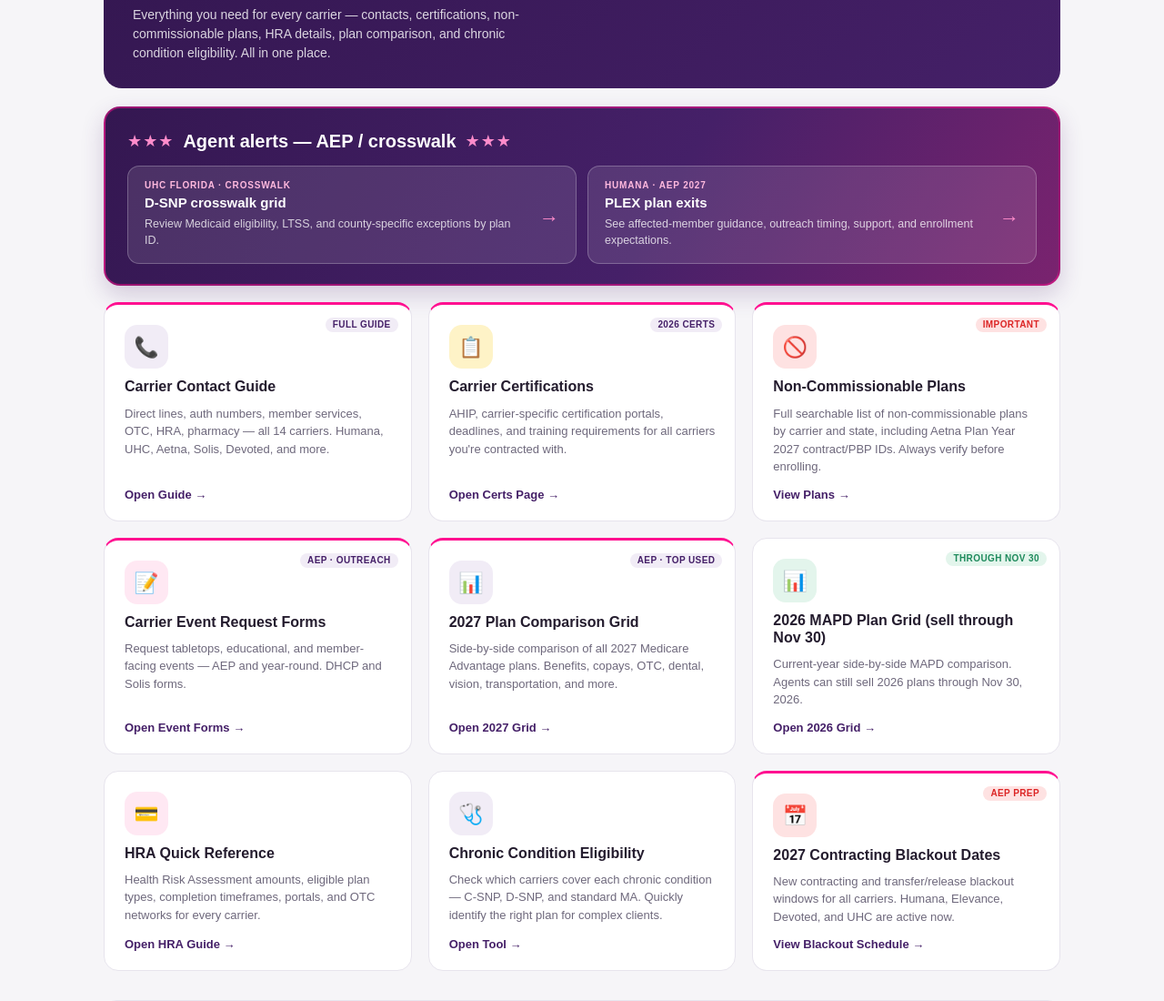
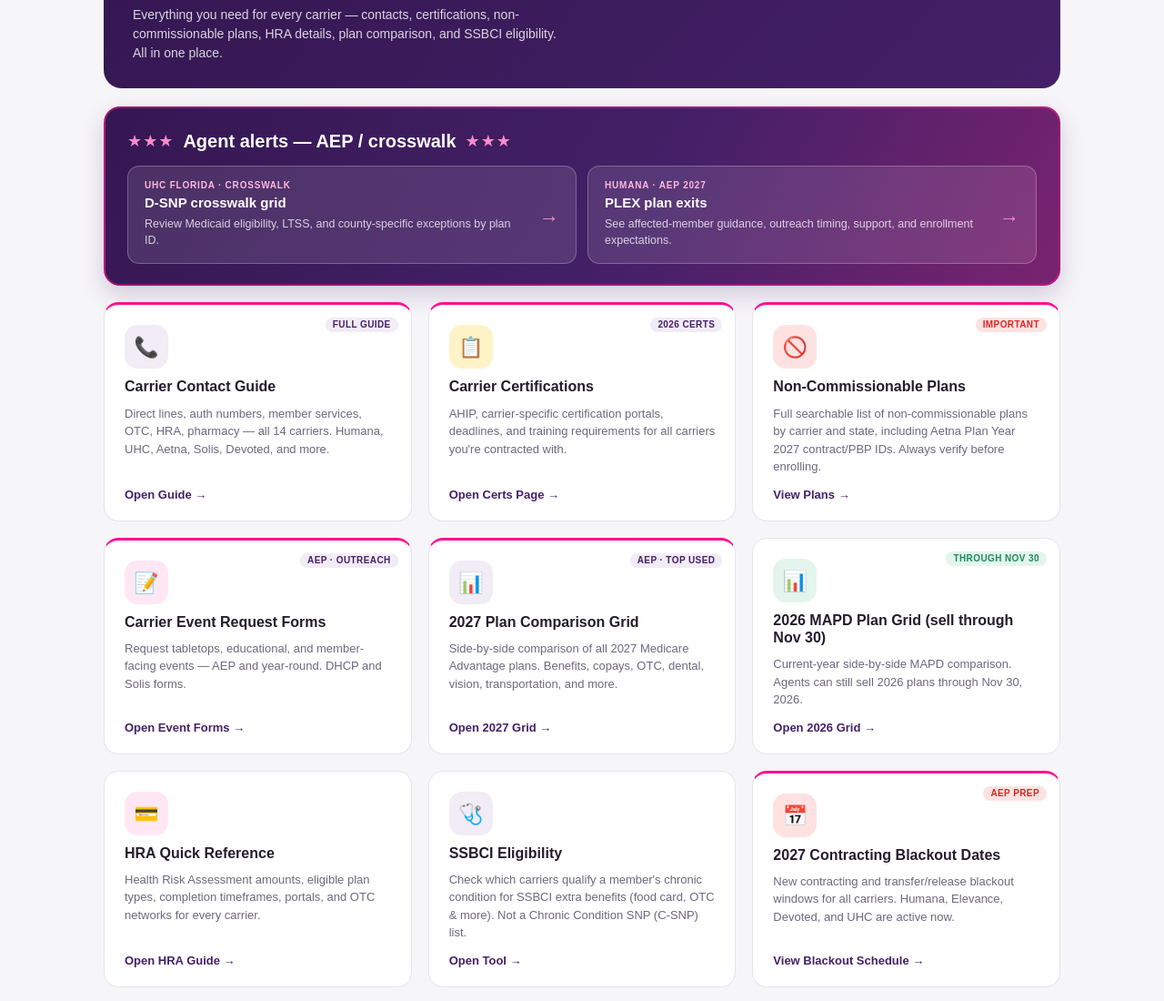
Before and after one commit to yperez-dot/agent-medicare-hub, a plain HTML site: page pages/carrier-info.html in a window 1280 px wide. Shown: the part 197-1297 px from the top of the page at 91% size. Drawn offline with Linux system fonts and the light colour scheme; sample sign-in values are in the browser's storage.

Commit message:
Rename Chronic Conditions page to SSBCI Eligibility
Avoid confusion with Chronic Condition SNP (C-SNP) plans. Move /chronic-conditions to /ssbci-eligibility with 301 redirects, update title/H1/meta description, add SSBCI clarifier, and update the dashboard card, Carrier Info card and search entry.

```diff
--- a/pages/carrier-info.html
+++ b/pages/carrier-info.html
@@ -89,7 +89,7 @@
 
   <div class="hero">
     <h1>🏥 Carrier Info</h1>
-    <p>Everything you need for every carrier — contacts, certifications, non-commissionable plans, HRA details, plan comparison, and chronic condition eligibility. All in one place.</p>
+    <p>Everything you need for every carrier — contacts, certifications, non-commissionable plans, HRA details, plan comparison, and SSBCI eligibility. All in one place.</p>
   </div>
 
   <section class="agent-alerts" id="agent-alerts" aria-labelledby="agent-alerts-title">
@@ -175,10 +175,10 @@
       <span class="card-link">Open HRA Guide →</span>
     </a>
 
-    <a class='info-card' href='/chronic-conditions'>
+    <a class='info-card' href='/ssbci-eligibility'>
       <div class="card-icon" style="background:#F1ECF6;">🩺</div>
-      <div class="card-title">Chronic Condition Eligibility</div>
-      <div class="card-desc">Check which carriers cover each chronic condition — C-SNP, D-SNP, and standard MA. Quickly identify the right plan for complex clients.</div>
+      <div class="card-title">SSBCI Eligibility</div>
+      <div class="card-desc">Check which carriers qualify a member's chronic condition for SSBCI extra benefits (food card, OTC &amp; more). Not a Chronic Condition SNP (C-SNP) list.</div>
       <span class="card-link">Open Tool →</span>
     </a>
 
```
Also changed, not shown: pages/home.html (+3 -3 lines), pages/ssbci-eligibility.html (renamed from pages/chronic-conditions.html, +5 -2 lines), 1 other file.
